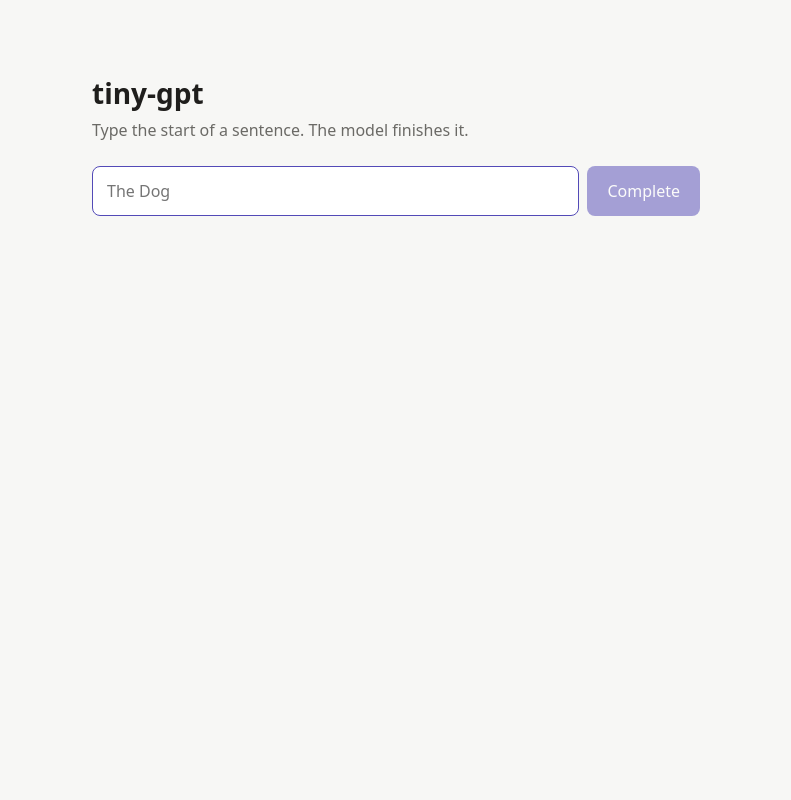
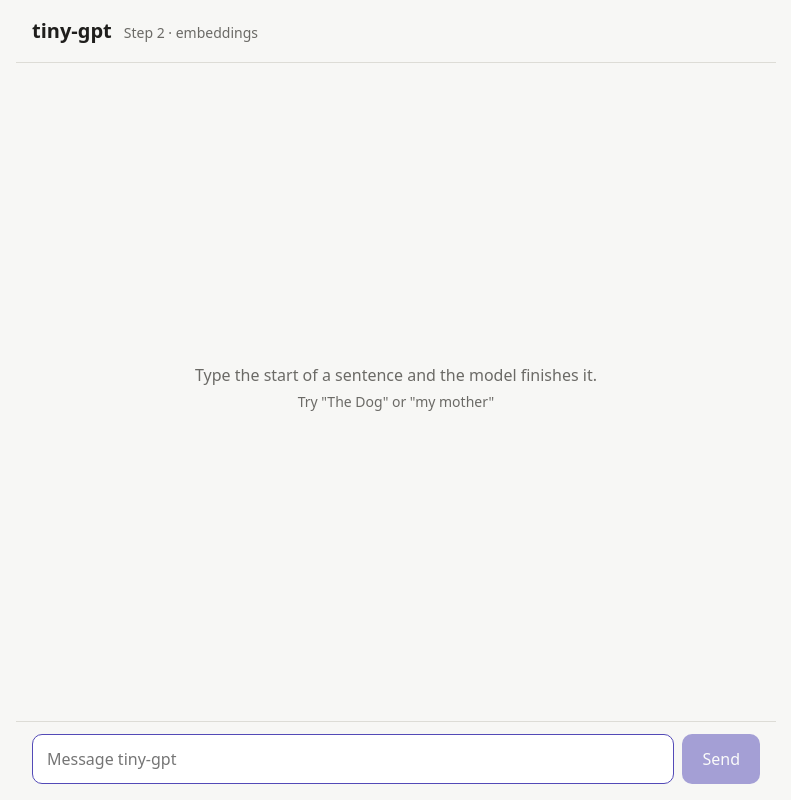
Before and after one commit to kaisarnajar/tiny-gpt, a React (Vite) app in the folder frontend/: page / in a window 1280 px wide. Shown: the whole page, without its empty margins (244-1035 px from the left). Built offline with nearby package versions, Linux system fonts and the light colour scheme.

Commit message:
Turn web UI into a chat

```diff
--- a/frontend/src/App.css
+++ b/frontend/src/App.css
@@ -1,26 +1,94 @@
-.app {
-  max-width: 640px;
+.chat {
+  display: flex;
+  flex-direction: column;
+  height: 100vh;
+  height: 100dvh;
+  max-width: 760px;
   margin: 0 auto;
-  padding: 72px 16px;
 }
 
-h1 {
+.chat-header {
+  display: flex;
+  align-items: baseline;
+  gap: 12px;
+  padding: 16px;
+  border-bottom: 1px solid var(--border);
+}
+
+.chat-header h1 {
   margin: 0;
-  font-size: 28px;
+  font-size: 20px;
   font-weight: 600;
 }
 
-.subtitle {
-  margin: 4px 0 24px;
+.chat-header-note {
+  font-size: 14px;
   color: var(--muted);
 }
 
-.prompt {
+.chat-messages {
+  flex: 1;
+  overflow-y: auto;
+  display: flex;
+  flex-direction: column;
+  gap: 10px;
+  padding: 20px 16px;
+}
+
+.chat-empty {
+  margin: auto;
+  text-align: center;
+  color: var(--muted);
+}
+
+.chat-empty p {
+  margin: 4px 0;
+}
+
+.chat-empty-example {
+  font-size: 14px;
+}
+
+.message {
+  max-width: 80%;
+  padding: 10px 14px;
+  border-radius: 14px;
+  white-space: pre-wrap;
+  overflow-wrap: anywhere;
+}
+
+.message-user {
+  align-self: flex-end;
+  color: var(--accent-text);
+  background: var(--accent);
+  border-bottom-right-radius: 4px;
+}
+
+.message-assistant {
+  align-self: flex-start;
+  background: var(--surface);
+  border: 1px solid var(--border);
+  border-bottom-left-radius: 4px;
+}
+
+.message-error {
+  color: var(--error);
+  background: var(--error-bg);
+  border-color: transparent;
+}
+
+.message-typing {
+  color: var(--muted);
+}
+
+.chat-composer {
   display: flex;
   gap: 8px;
+  padding: 12px 16px 16px;
+  border-top: 1px solid var(--border);
 }
 
-.prompt input {
+.chat-composer input {
   flex: 1;
   min-width: 0;
   padding: 12px 14px;
@@ -28,43 +96,26 @@ h1 {
   color: var(--text);
   background: var(--surface);
   border: 1px solid var(--border);
-  border-radius: 8px;
+  border-radius: 10px;
   outline: none;
 }
 
-.prompt input:focus {
+.chat-composer input:focus {
   border-color: var(--accent);
 }
 
-.prompt button {
+.chat-composer button {
   padding: 12px 20px;
   font: inherit;
   font-weight: 500;
   color: var(--accent-text);
   background: var(--accent);
   border: none;
-  border-radius: 8px;
+  border-radius: 10px;
   cursor: pointer;
 }
 
-.prompt button:disabled {
+.chat-composer button:disabled {
   opacity: 0.5;
   cursor: default;
 }
-
-.result {
-  margin: 24px 0 0;
-  padding: 16px 18px;
-  font-size: 20px;
-  background: var(--surface);
-  border: 1px solid var(--border);
-  border-radius: 8px;
-}
-
-.error {
-  margin: 24px 0 0;
-  padding: 12px 16px;
-  color: var(--error);
-  background: var(--error-bg);
-  border-radius: 8px;
-}
--- a/frontend/src/App.tsx
+++ b/frontend/src/App.tsx
@@ -1,60 +1,100 @@
-import { useState, type FormEvent } from 'react'
+import { useEffect, useRef, useState, type FormEvent } from 'react'
 import './App.css'
+
+type Message = {
+  id: number
+  role: 'user' | 'assistant'
+  text: string
+  error?: boolean
+}
 
 type CompleteResponse = { sentence: string } | { error: string }
 
+// Only the latest message goes to the backend; the history stays in the browser.
+async function askModel(message: string): Promise<{ text: string; error?: boolean }> {
+  try {
+    const res = await fetch('/api/complete', {
+      method: 'POST',
+      headers: { 'Content-Type': 'application/json' },
+      body: JSON.stringify({ prompt: message }),
+    })
+    const data: CompleteResponse = await res.json()
+    return 'error' in data ? { text: data.error, error: true } : { text: data.sentence }
+  } catch {
+    return { text: 'Could not reach the server. Is `python server.py` running?', error: true }
+  }
+}
+
 function App() {
-  const [prompt, setPrompt] = useState('')
-  const [sentence, setSentence] = useState<string | null>(null)
-  const [error, setError] = useState<string | null>(null)
+  const [messages, setMessages] = useState<Message[]>([])
+  const [input, setInput] = useState('')
   const [loading, setLoading] = useState(false)
+  const nextId = useRef(0)
+  const bottomRef = useRef<HTMLDivElement>(null)
+  const inputRef = useRef<HTMLInputElement>(null)
 
-  async function complete(e: FormEvent) {
+  // Keep the newest message in view.
+  useEffect(() => {
+    bottomRef.current?.scrollIntoView({ behavior: 'smooth' })
+  }, [messages, loading])
+
+  function addMessage(role: Message['role'], text: string, error = false) {
+    setMessages((prev) => [...prev, { id: nextId.current++, role, text, error }])
+  }
+
+  async function send(e: FormEvent) {
     e.preventDefault()
+    const text = input.trim()
+    if (!text || loading) return
+
+    addMessage('user', text)
+    setInput('')
     setLoading(true)
-    setError(null)
-    setSentence(null)
-    try {
-      const res = await fetch('/api/complete', {
-        method: 'POST',
-        headers: { 'Content-Type': 'application/json' },
-        body: JSON.stringify({ prompt }),
-      })
-      const data: CompleteResponse = await res.json()
-      if ('error' in data) setError(data.error)
-      else setSentence(data.sentence)
-    } catch {
-      setError('Could not reach the server. Is `python server.py` running?')
-    } finally {
-      setLoading(false)
-    }
+    const reply = await askModel(text)
+    addMessage('assistant', reply.text, reply.error)
+    setLoading(false)
+    inputRef.current?.focus()
   }
 
   return (
-    <main className="app">
-      <h1>tiny-gpt</h1>
-      <p className="subtitle">Type the start of a sentence. The model finishes it.</p>
+    <div className="chat">
+      <header className="chat-header">
+        <h1>tiny-gpt</h1>
+        <span className="chat-header-note">Step 2 · embeddings</span>
+      </header>
 
-      <form className="prompt" onSubmit={complete}>
+      <main className="chat-messages" aria-live="polite">
+        {messages.length === 0 && (
+          <div className="chat-empty">
+            <p>Type the start of a sentence and the model finishes it.</p>
+            <p className="chat-empty-example">Try "The Dog" or "my mother"</p>
+          </div>
+        )}
+
+        {messages.map((m) => (
+          <div key={m.id} className={`message message-${m.role}${m.error ? ' message-error' : ''}`}>
+            {m.text}
+          </div>
+        ))}
+
+        {loading && <div className="message message-assistant message-typing">…</div>}
+        <div ref={bottomRef} />
+      </main>
+
+      <form className="chat-composer" onSubmit={send}>
         <input
-          value={prompt}
-          onChange={(e) => setPrompt(e.target.value)}
-          placeholder="The Dog"
-          aria-label="Start of a sentence"
+          ref={inputRef}
+          value={input}
+          onChange={(e) => setInput(e.target.value)}
+          placeholder="Message tiny-gpt"
+          aria-label="Message"
           autoFocus
         />
-        <button type="submit" disabled={loading || !prompt.trim()}>
-          {loading ? 'Thinking…' : 'Complete'}
+        <button type="submit" disabled={loading || !input.trim()}>
+          Send
         </button>
       </form>
-
-      {sentence && <p className="result">{sentence}</p>}
-      {error && (
-        <p className="error" role="alert">
-          {error}
-        </p>
-      )}
-    </main>
+    </div>
   )
 }
 
```
